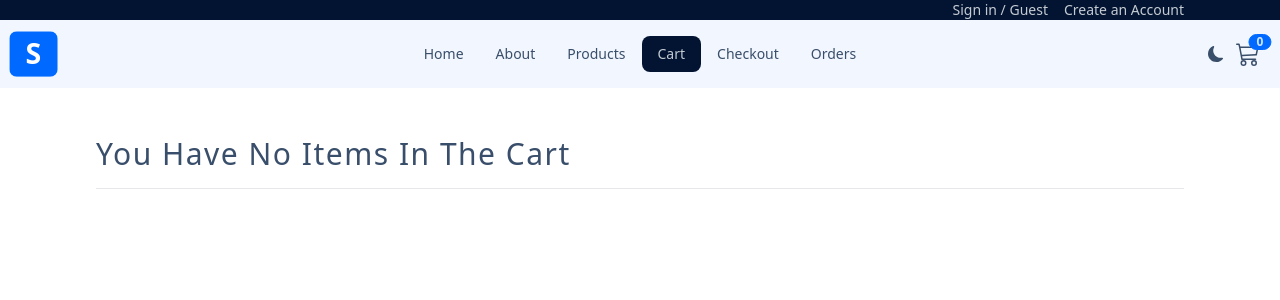
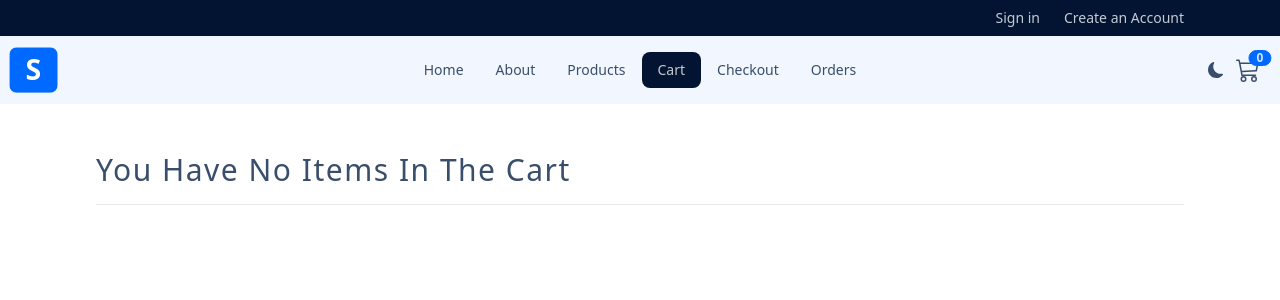
Before and after one commit to hussain67/super-store, a React (Vite) app: page /cart in a window 1280 px wide. Shown: the top 300 px of the page. Built offline with nearby package versions, Linux system fonts and the light colour scheme.

Commit message:
User functionality corrected

```diff
--- a/src/features/authentication/LoginForm.jsx
+++ b/src/features/authentication/LoginForm.jsx
@@ -28,12 +28,7 @@
 			<div className="text-center my-6">
 				<SubmitButton text="login" />
 			</div>
-			<button
-				type="button"
-				className="btn btn-secondary btn-block mb-6"
-			>
-				Guest user
-			</button>
+
 			<p className="text-center">
 				Not a member yet? <Link to="/register">Register</Link>
 			</p>
--- a/src/features/user/userSlice.js
+++ b/src/features/user/userSlice.js
@@ -1,4 +1,5 @@
 import { createSlice } from "@reduxjs/toolkit";
+import { toast } from "react-toastify";
 
 const getThemFromLocalStorage = () => {
 	const theme = localStorage.getItem("theme") || "winter";
@@ -23,7 +24,10 @@
 			state.user = action.payload;
 		},
 		logoutUser: (state, action) => {
-			console.log("logout");
+			state.user = null;
+			localStorage.removeItem("user");
+
+			toast.success("Logged out successfully");
 		},
 		toggleTheme: (state, action) => {
 			state.theme = state.theme === "winter" ? "dracula" : "winter";
--- a/src/ui/Header.jsx
+++ b/src/ui/Header.jsx
@@ -1,14 +1,38 @@
-import { Link } from "react-router-dom";
+import { useDispatch, useSelector } from "react-redux";
+import { Link, useNavigate } from "react-router-dom";
+import { clearCart } from "../features/cart/cartSlice";
+import { logoutUser } from "../features/user/userSlice";
 
 function Header() {
+	const navigate = useNavigate();
+	const dispatch = useDispatch();
+	const user = useSelector(state => state.userState.user);
+
+	const handleLogout = () => {
+		navigate("/");
+		dispatch(clearCart());
+		dispatch(logoutUser());
+	};
 	return (
-		<header className="bg-neutral text-neutral-content  ">
+		<header className="bg-neutral text-neutral-content py-2 ">
 			<div className="align-element flex justify-center sm:justify-end gap-x-4 text-sm">
+				{user ? (
+					<div className="flex gap-x-2 sm:gap-x-8 items-center">
+						<p className="text-xs sm:text-sm">Hello, {user.user?.username}</p>
+						<button
+							className="btn btn-xs btn-outline btn-primary"
+							onClick={handleLogout}
+						>
+							logout
+						</button>
+					</div>
+				) : (
+					<div className="flex gap-x-6 justify-center items-center">
 						<Link
 							className="link link-hover"
 							to="/login"
 						>
-					Sign in / Guest
+							Sign in
 						</Link>
 						<Link
 							className="link link-hover"
@@ -17,6 +41,8 @@
 							Create an Account
 						</Link>
 					</div>
+				)}
+			</div>
 		</header>
 	);
 }
```
Lines whose indentation alone changed are shown as unchanged.
